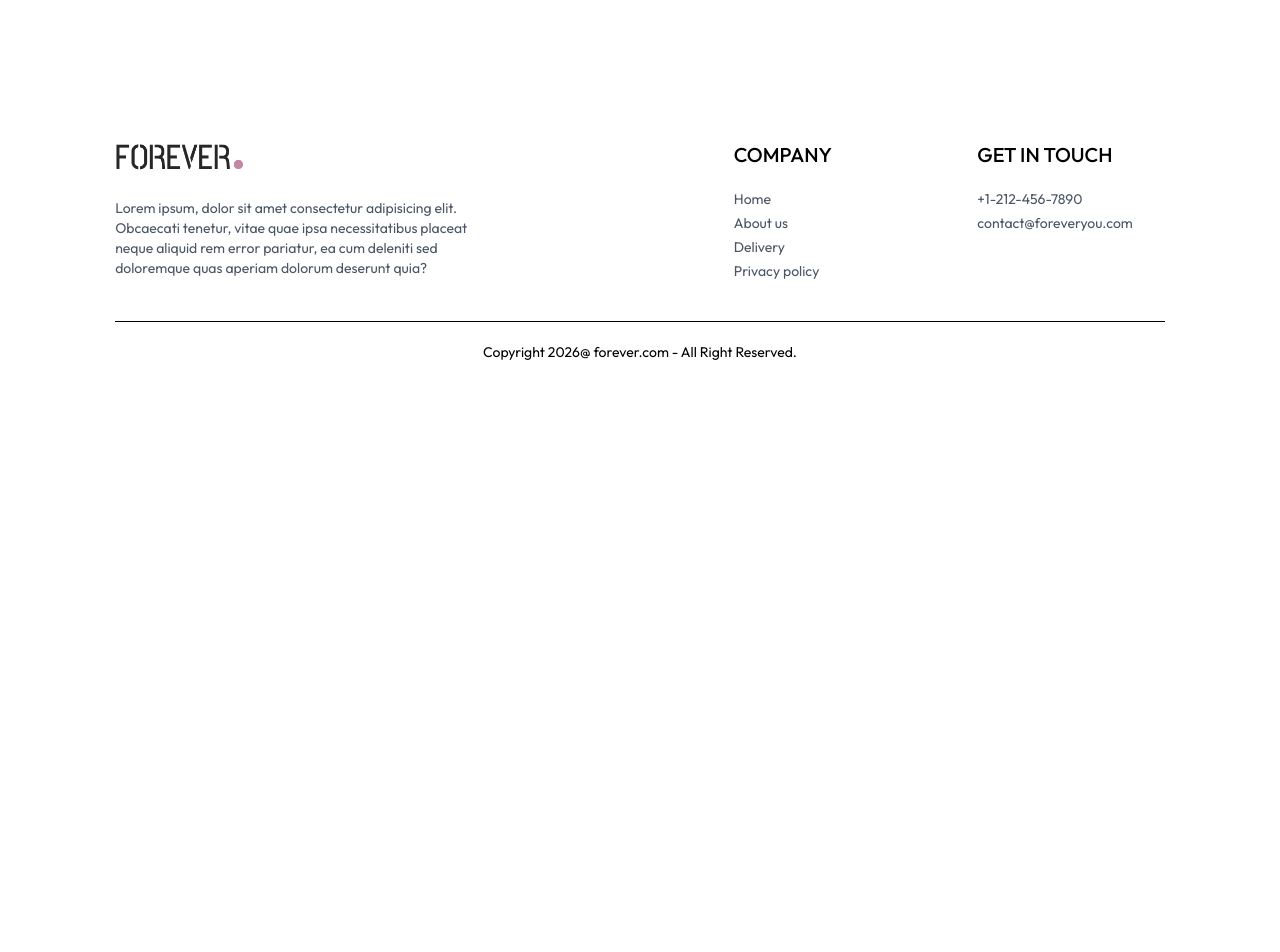
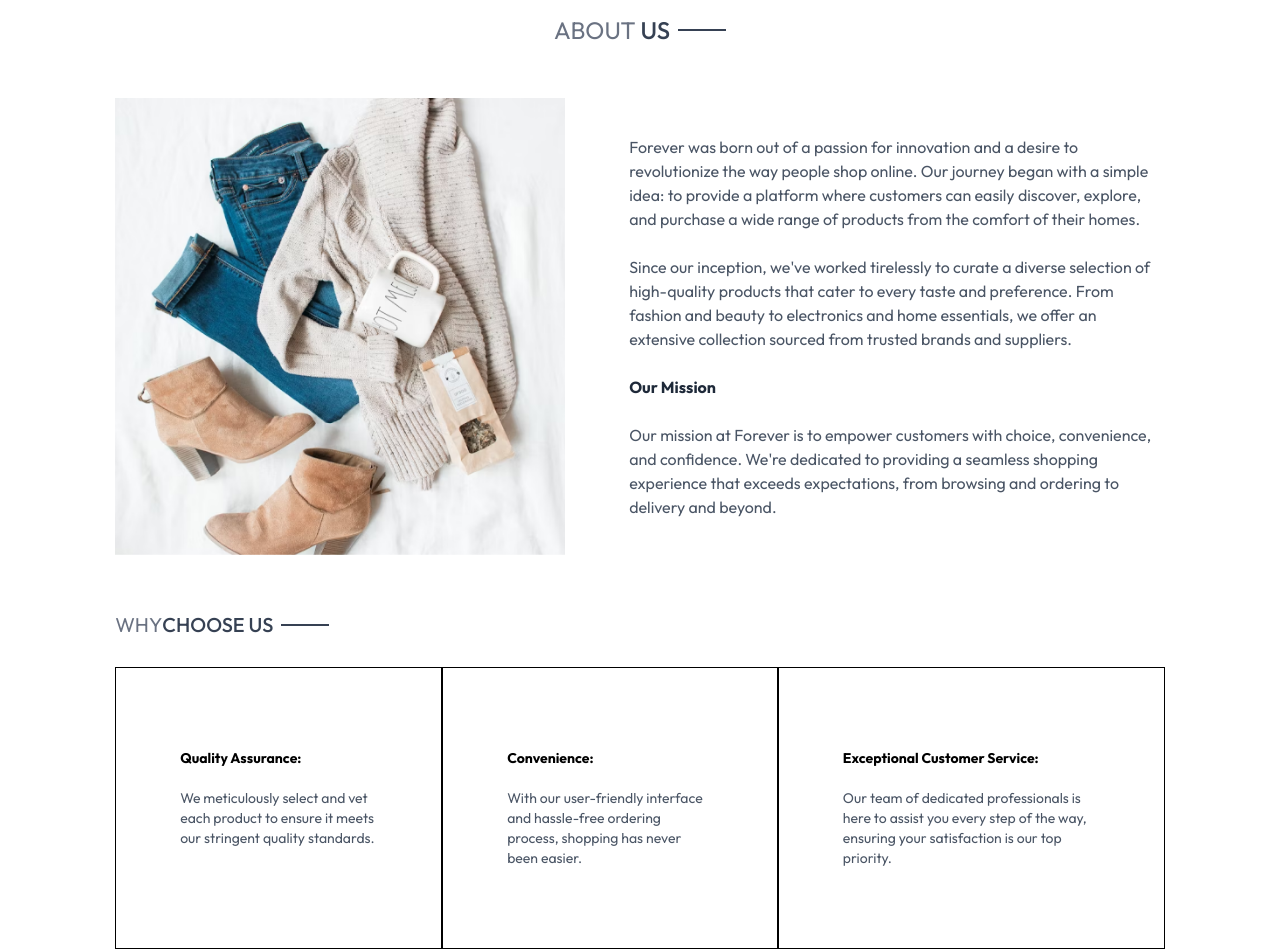
Before and after one commit to Pratheek1310/FOREVER_E-Commerce, a React (Vite) app in the folder frontend/: page /about in a window 1280 px wide. Shown: the part 100-1052 px from the top of the page. Before the commit the page ends 800 px from the top, so only its background shows below. Built offline with nearby package versions, Linux system fonts and the light colour scheme.

Commit message:
implement About Us Page

```diff
--- a/frontend/src/pages/About.jsx
+++ b/frontend/src/pages/About.jsx
@@ -1,8 +1,51 @@
 import React from 'react'
-
+import Title from '../components/Title'
+import { assets } from '../assets/assets'
+import NewsletterBox from '../components/NewsletterBox'
 const About = () => {
   return (
     <div>
+
+      <div className='text-2xl text-center pt-8 border-t'>
+        <Title text1={'ABOUT'} text2={' US'} />
+      </div>
+
+      <div className='my-10 flex flex-col md:flex-row gap-16'>
+        <img className='w-full md:max-w-[450px]' src={assets.about_img} alt="" />
+        <div className='flex flex-col justify-center gap-6 md:w-2/4 text-gray-600'>
+          <p>
+            Forever was born out of a passion for innovation and a desire to revolutionize the way people shop online. Our journey began with a simple idea: to provide a platform where customers can easily discover, explore, and purchase a wide range of products from the comfort of their homes.
+          </p>
+          <p>
+            Since our inception, we've worked tirelessly to curate a diverse selection of high-quality products that cater to every taste and preference. From fashion and beauty to electronics and home essentials, we offer an extensive collection sourced from trusted brands and suppliers.
+          </p>
+          <b className='text-gray-800'>Our Mission</b>
+          <p>
+            Our mission at Forever is to empower customers with choice, convenience, and confidence. We're dedicated to providing a seamless shopping experience that exceeds expectations, from browsing and ordering to delivery and beyond.
+          </p>
+        </div>
+      </div>
+
+      <div className='text-xl py-4'>
+        <Title text1={'WHY'} text2={'CHOOSE US'} />
+      </div>
+
+      <div className='flex flex-col md:flex-row text-sm mb-20'>
+        <div className='border px-10 md:px-16 py-8 sm:py-20 flex flex-col gap-5'>
+          <b>Quality Assurance:</b>
+          <p className='text-gray-600'>We meticulously select and vet each product to ensure it meets our stringent quality standards.</p>
+        </div>
+         <div className='border px-10 md:px-16 py-8 sm:py-20 flex flex-col gap-5'>
+          <b>Convenience:</b>
+          <p className='text-gray-600'>With our user-friendly interface and hassle-free ordering process, shopping has never been easier.</p>
+        </div>
+         <div className='border px-10 md:px-16 py-8 sm:py-20 flex flex-col gap-5'>
+          <b>Exceptional Customer Service:</b>
+          <p className='text-gray-600'>Our team of dedicated professionals is here to assist you every step of the way, ensuring your satisfaction is our top priority.</p>
+        </div>
+      </div>
+
+      <NewsletterBox />
 
     </div>
   )
```
